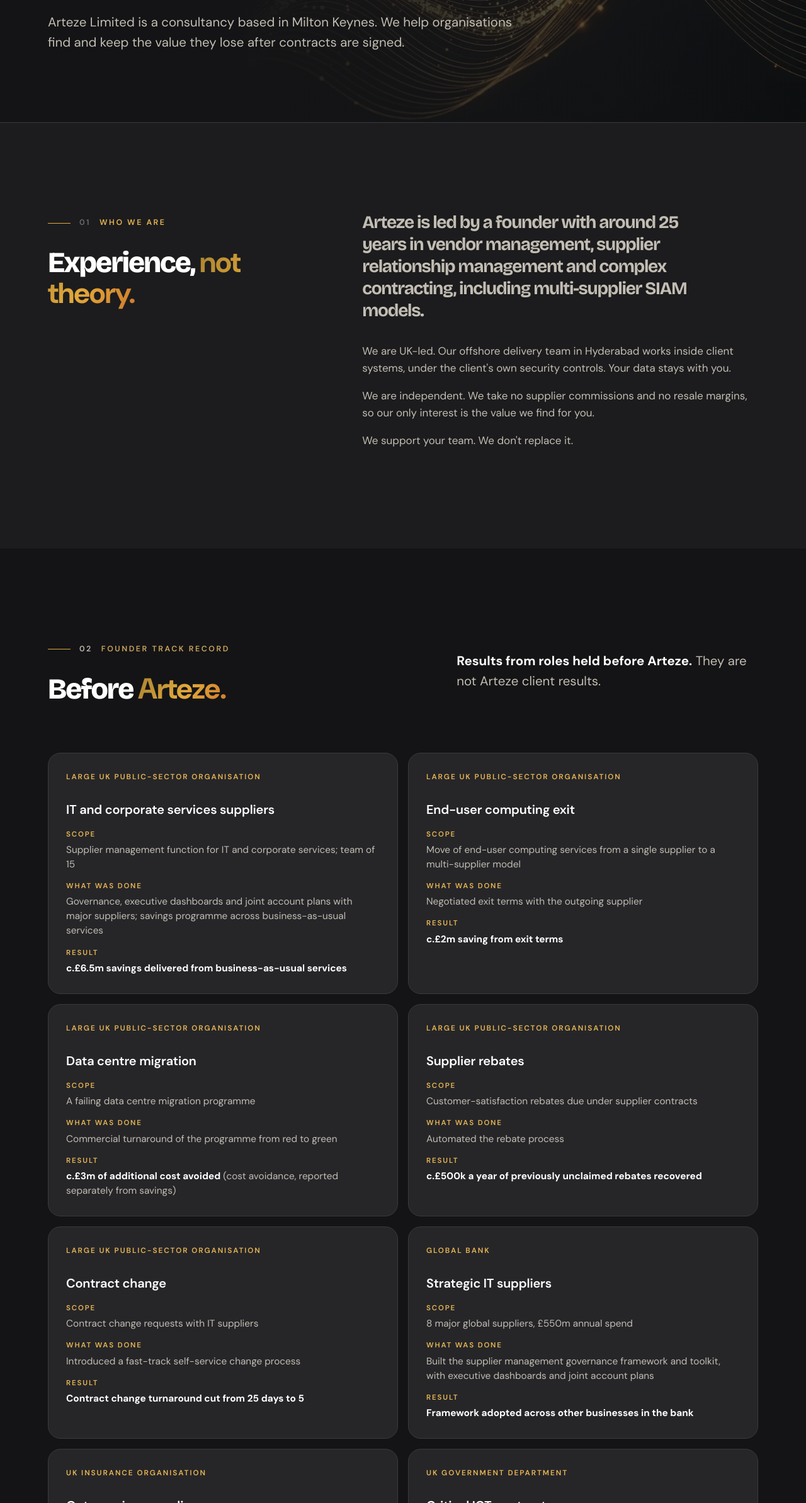
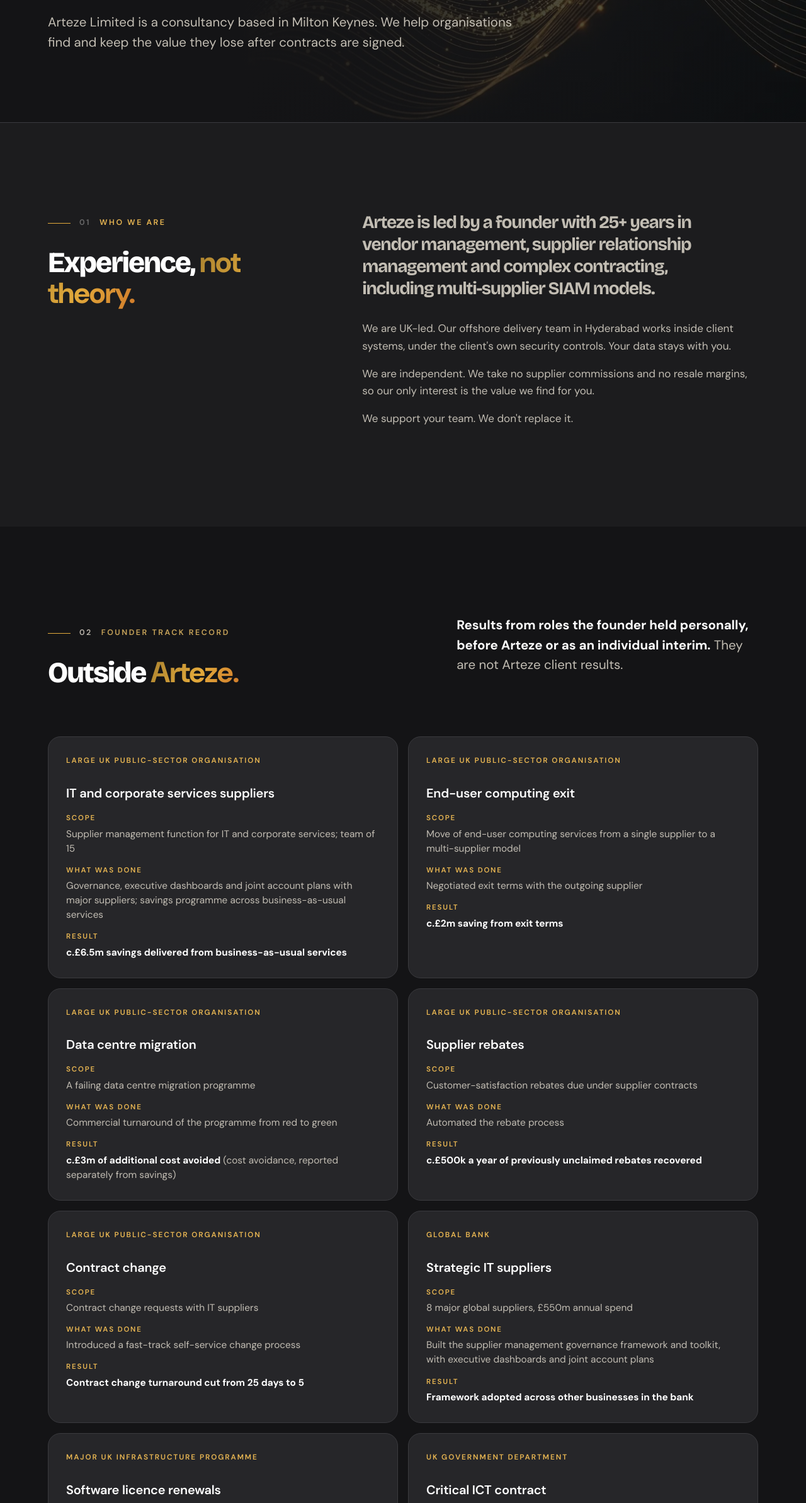
Before and after one commit to Arteze-Limited/arteze-website, a plain HTML site: page about.html in a window 1280 px wide. Shown: the part 414-2800 px from the top of the page at 63% size. Drawn offline with Linux system fonts and the light colour scheme.

Commit message:
About: 25+ years, founder track record wording, licence renewals card
Updated the description meta tag and adjusted text for clarity regarding the founder's experience. Modified section titles and descriptions to better reflect the founder's track record.

```diff
--- a/about.html
+++ b/about.html
@@ -4,7 +4,7 @@
 <meta charset="utf-8">
 <meta name="viewport" content="width=device-width, initial-scale=1">
 <title>About Arteze | Founder-led vendor management, Milton Keynes</title>
-<meta name="description" content="Arteze Limited is a founder-led UK consultancy in Milton Keynes, with around 25 years in vendor management, SRM and complex contracting, and an offshore delivery team in Hyderabad.">
+<meta name="description" content="Arteze Limited is a founder-led UK consultancy in Milton Keynes, with 25+ years in vendor management, SRM and complex contracting, and an offshore delivery team in Hyderabad.">
 <link rel="canonical" href="https://arteze.co.uk/about.html">
 <meta property="og:type" content="website">
 <meta property="og:site_name" content="Arteze">
@@ -76,7 +76,7 @@
         <h2 class="h2" id="story-title">Experience, <span class="accent">not theory.</span></h2>
       </div>
       <div class="prose" data-reveal>
-        <p class="founder-text" style="font-size:clamp(1.3rem,2.2vw,1.8rem)">Arteze is led by a founder with around 25 years in vendor management, supplier relationship management and complex contracting, including multi-supplier SIAM models.</p>
+        <p class="founder-text" style="font-size:clamp(1.3rem,2.2vw,1.8rem)">Arteze is led by a founder with 25+ years in vendor management, supplier relationship management and complex contracting, including multi-supplier SIAM models.</p>
         <p>We are UK-led. Our offshore delivery team in Hyderabad works inside client systems, under the client's own security controls. Your data stays with you.</p>
         <p>We are independent. We take no supplier commissions and no resale margins, so our only interest is the value we find for you.</p>
         <p>We support your team. We don't replace it.</p>
@@ -84,15 +84,15 @@
     </div>
   </section>
 
-  <!-- BEFORE ARTEZE: results from roles held before Arteze. Copy an <article class="svc"> block to add one. -->
+  <!-- FOUNDER TRACK RECORD: results from roles the founder held personally (not Arteze delivery). Copy an <article class="svc"> block to add one. -->
   <section class="section dark" id="before-arteze" aria-labelledby="before-title">
     <div class="container">
       <div class="section-head">
         <div>
           <p class="eyebrow"><span class="num">02</span> Founder track record</p>
-          <h2 class="h2" id="before-title">Before <span class="accent">Arteze.</span></h2>
+          <h2 class="h2" id="before-title">Outside <span class="accent">Arteze.</span></h2>
         </div>
-        <p class="lede"><strong style="color:var(--t-text)">Results from roles held before Arteze.</strong> They are not Arteze client results.</p>
+        <p class="lede"><strong style="color:var(--t-text)">Results from roles the founder held personally, before Arteze or as an individual interim.</strong> They are not Arteze client results.</p>
       </div>
       <div class="svc-cards">
         <article class="svc" data-reveal>
@@ -150,12 +150,12 @@
           </dl>
         </article>
         <article class="svc" data-reveal>
-          <p class="card-tag">UK insurance organisation</p>
-          <h3>Outsourcing compliance</h3>
+          <p class="card-tag">Major UK infrastructure programme</p>
+          <h3>Software licence renewals</h3>
           <dl>
-            <div><dt>Scope</dt><dd>Key supplier contracts and outsourcing arrangements</dd></div>
-            <div><dt>What was done</dt><dd>Reviewed contracts for control, exit and data terms; built the vendor management framework, supplier segmentation and contractual obligations tracker</dd></div>
-            <div><dt>Result</dt><dd><strong style="color:var(--t-text)">Contracts and due diligence aligned to the PRA supervisory statement on outsourcing (SS2/21)</strong></dd></div>
+            <div><dt>Scope</dt><dd>IT supplier estate, including enterprise software licences and a new IT delivery partner</dd></div>
+            <div><dt>What was done</dt><dd>Challenged a renewal the vendor had raised about tenfold without notice; renegotiated a ServiceNow renewal; resolved a licence true-up dispute</dd></div>
+            <div><dt>Result</dt><dd><strong style="color:var(--t-text)">c.£3m avoided on one renewal (quote cut from £7m to £4m), 25% off a ServiceNow renewal quote and £700k of unbudgeted true-up avoided</strong> (all cost avoidance against supplier quotes)</dd></div>
           </dl>
         </article>
         <article class="svc" data-reveal style="--d:.08s">
```
